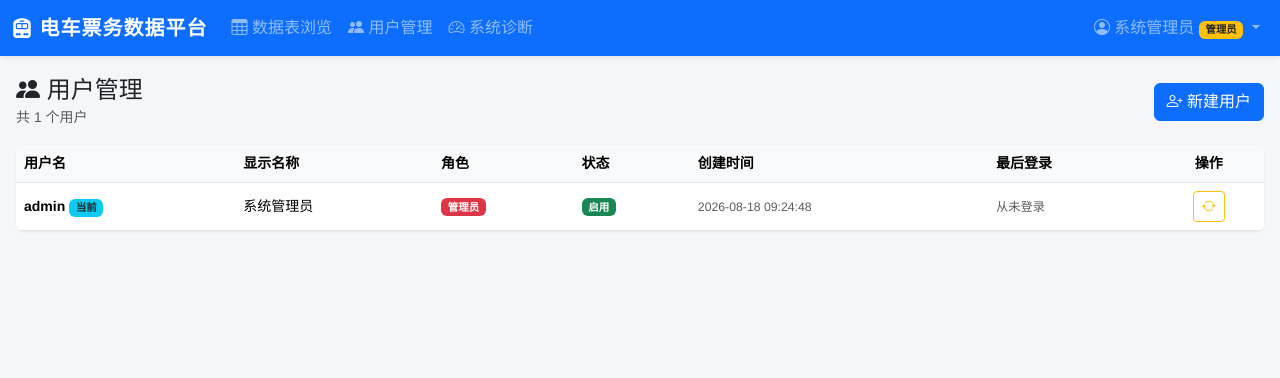
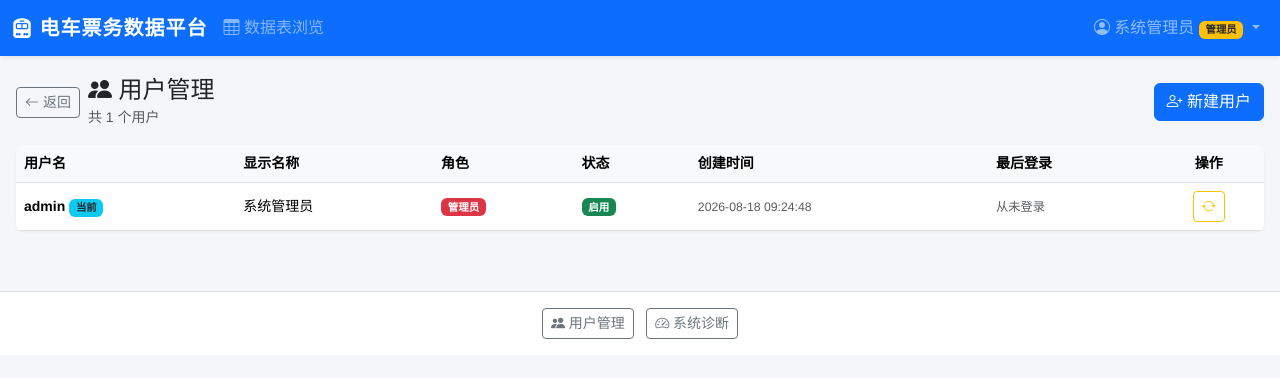
Before and after one commit to AUV-XiaoYu/TramDataGrep, a Flask app: page /admin in a window 1280 px wide. Shown: the top 378 px of the page. Run offline with Flask 3, Linux system fonts and the light colour scheme; a user stored in the database is signed in; data comes from the database, SQL or seed files in the repository; some libraries are stand-ins or nearby versions.

```diff
--- a/templates/admin.html
+++ b/templates/admin.html
@@ -3,9 +3,14 @@
 {% block content %}
 
 <div class="d-flex justify-content-between align-items-center mb-3">
-    <div>
-        <h4 class="mb-0"><i class="bi bi-people-fill"></i> 用户管理</h4>
-        <small class="text-muted">共 {{ users|length }} 个用户</small>
+    <div class="d-flex align-items-center gap-2">
+        <a href="{{ url_for('index') }}" class="btn btn-sm btn-outline-secondary" title="返回数据表浏览">
+            <i class="bi bi-arrow-left"></i> 返回
+        </a>
+        <div>
+            <h4 class="mb-0"><i class="bi bi-people-fill"></i> 用户管理</h4>
+            <small class="text-muted">共 {{ users|length }} 个用户</small>
+        </div>
     </div>
     <button class="btn btn-primary" data-bs-toggle="modal" data-bs-target="#createUserModal">
         <i class="bi bi-person-plus"></i> 新建用户
--- a/templates/base.html
+++ b/templates/base.html
@@ -136,25 +136,9 @@
         </button>
 
         <div class="collapse navbar-collapse" id="navbarNav">
-            <ul class="navbar-nav me-auto">
-                <li class="nav-item">
-                    <a class="nav-link" href="{{ url_for('index') }}">
-                        <i class="bi bi-table"></i> 数据表浏览
-                    </a>
-                </li>
-                {% if current_user.is_admin %}
-                <li class="nav-item">
-                    <a class="nav-link" href="{{ url_for('admin') }}">
-                        <i class="bi bi-people-fill"></i> 用户管理
-                    </a>
-                </li>
-                <li class="nav-item">
-                    <a class="nav-link" href="{{ url_for('diagnostics') }}">
-                        <i class="bi bi-speedometer2"></i> 系统诊断
-                    </a>
-                </li>
-                {% endif %}
-            </ul>
+            <a class="navbar-text me-auto text-white-50 text-decoration-none" href="{{ url_for('index') }}">
+                <i class="bi bi-table"></i> 数据表浏览
+            </a>
 
             <ul class="navbar-nav">
                 <li class="nav-item dropdown">
@@ -209,6 +193,20 @@
     {% block content %}{% endblock %}
 </div>
 
+<!-- 页脚：管理功能入口（低调放置） -->
+<footer class="border-top bg-white py-3 mt-4">
+    <div class="text-center">
+        {% if current_user.is_admin %}
+        <a class="btn btn-sm btn-outline-secondary me-2" href="{{ url_for('admin') }}">
+            <i class="bi bi-people-fill"></i> 用户管理
+        </a>
+        <a class="btn btn-sm btn-outline-secondary" href="{{ url_for('diagnostics') }}">
+            <i class="bi bi-speedometer2"></i> 系统诊断
+        </a>
+        {% endif %}
+    </div>
+</footer>
+
 <script src="https://cdn.bootcdn.net/ajax/libs/bootstrap/5.3.3/js/bootstrap.bundle.min.js"></script>
 <script>
 // 3秒后自动消失的 flash 消息
```
Also changed, not shown: templates/diagnostics.html (+6 -1 lines), templates/table.html (+0 -47 lines), 2 other files.
